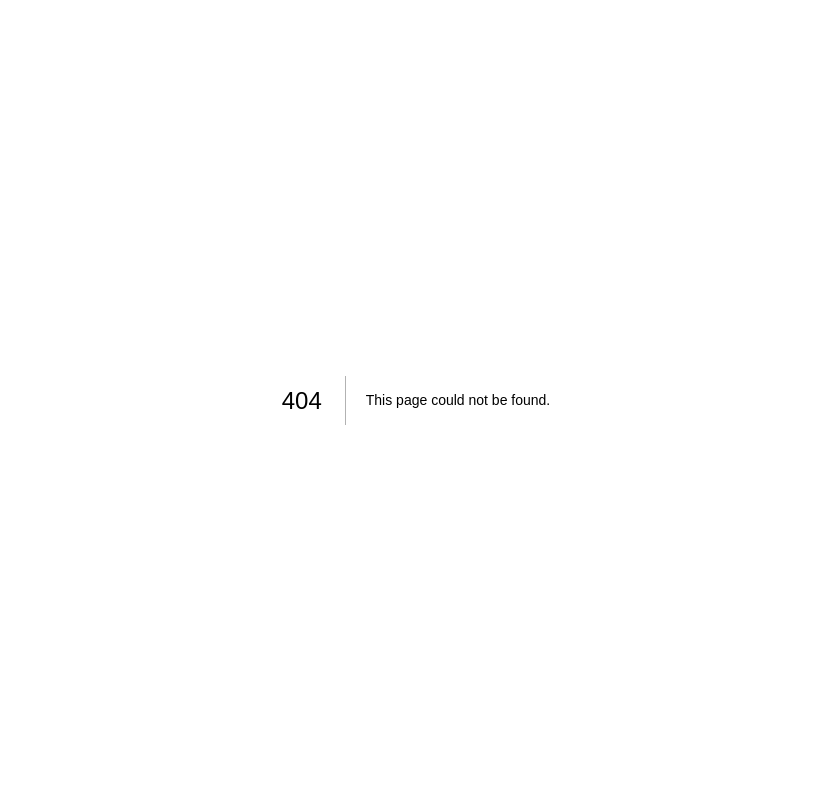
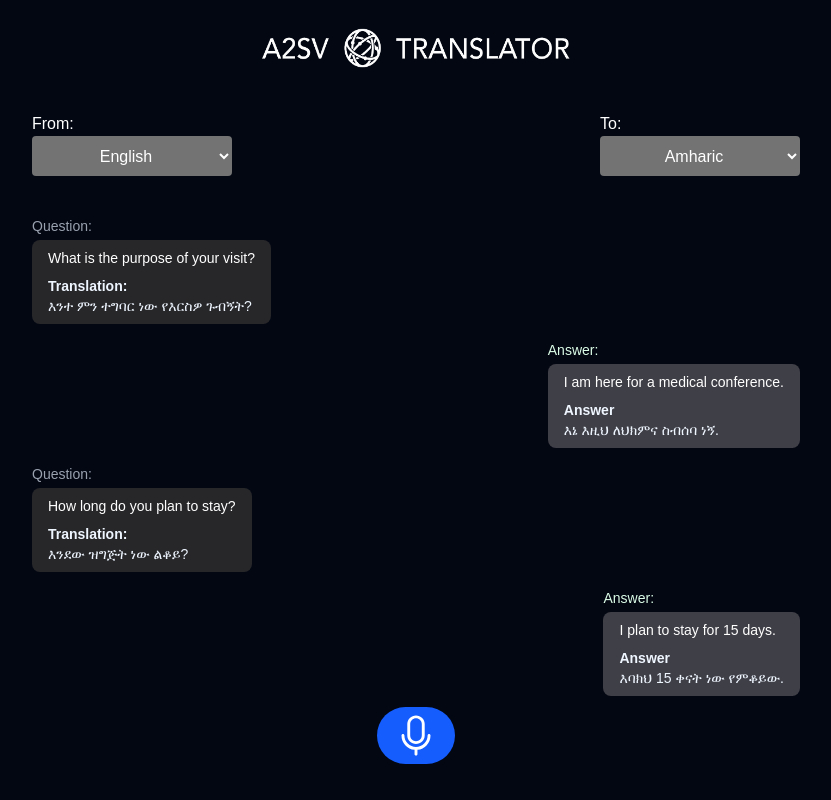
Before and after one commit to A2SV/A2SV-2025-Internship-Pass-Me, a Next.js app in the folder web/: page /chat in a window 1280 px wide. Before the commit this address had no page. Shown: the whole page, without its empty margins (224-1055 px from the left). Built offline with nearby package versions, Linux system fonts and the light colour scheme; a web font is replaced by a local one.

Commit message:
feat: Add chat ui

```diff
--- /dev/null
+++ b/web/src/app/chat/page.tsx
@@ -0,0 +1,9 @@
+import ChatPage from "@/app/components/chatpage/ChatPage";
+
+export default async function Page() {
+  return (
+    <>
+      <ChatPage />
+    </>
+  )
+}
--- /dev/null
+++ b/web/src/app/components/chatpage/ChatBubble.tsx
@@ -0,0 +1,60 @@
+import React from 'react'
+
+interface ChatItem {
+  role: 'question' | 'answer'
+  text: string
+  translation?: string
+  transliteration?: string
+}
+
+interface ChatBubbleProps {
+  chatItem: ChatItem
+}
+
+const ChatBubble: React.FC<ChatBubbleProps> = ({ chatItem }: {chatItem: ChatItem}) => {
+  const isQuestion = chatItem.role === 'question'
+
+  return (
+    <div
+      className={`
+        flex flex-col max-w-md
+        ${isQuestion ? 'self-start' : 'self-end'}
+      `}
+    >
+      {/* Label: Question / Answer */}
+      <span
+        className={`
+          text-sm mb-1
+          ${isQuestion ? 'text-gray-400' : 'text-green-100'}
+        `}
+      >
+        {isQuestion ? 'Question:' : 'Answer:'}
+      </span>
+
+      {/* Main Bubble */}
+      <div
+        className={`
+          rounded-lg px-4 py-2
+          ${isQuestion ? 'bg-zinc-800' : 'bg-zinc-700'}
+          text-sm
+        `}
+      >
+        <p className="whitespace-pre-wrap">{chatItem.text}</p>
+        {isQuestion && chatItem.translation && (
+          <div className="mt-2 text-blue-50">
+            <strong>Translation:</strong>
+            <p>{chatItem.translation}</p>
+          </div>
+        )}
+        {!isQuestion && chatItem.transliteration && (
+          <p className="mt-2 text-blue-50">
+            <strong>Answer</strong>
+            <p>{chatItem.transliteration}</p>
+          </p>
+        )}
+      </div>
+    </div>
+  )
+}
+
+export default ChatBubble
--- /dev/null
+++ b/web/src/app/components/chatpage/ChatPage.tsx
@@ -0,0 +1,65 @@
+'use client'
+import { useState } from 'react'
+import LanguageSelector from '@/app/components/chatpage/LanguageSelector'
+import ChatBubble from '@/app/components/chatpage/ChatBubble'
+import Image from 'next/image'
+
+export default function ChatPage() {
+  // Mock chat data
+  const [chatData, setChatData] = useState([
+    {
+      role: 'question',
+      text: 'What is the purpose of your visit?',
+      translation: 'እንተ ምን ተግባር ነው የእርስዎ ጉብኝት?',
+    },
+    {
+      role: 'answer',
+      text: 'I am here for a medical conference.',
+      transliteration: 'እኔ እዚህ ለህክምና ስብሰባ ነኝ.',
+    },
+    {
+      role: 'question',
+      text: 'How long do you plan to stay?',
+      translation: 'እንደው ዝግጅት ነው ልቆይ?',
+    },
+    {
+      role: 'answer',
+      text: 'I plan to stay for 15 days.',
+      transliteration: 'እባክህ 15 ቀናት ነው የምቆይው.',
+    },
+  ])
+
+  return (
+    <div className="realtive flex flex-col min-h-screen bg-gray-950 text-white">
+      <header className="flex items-center justify-center py-4 px-0">
+        <Image
+          src="/banner.png"
+          alt="A2SV Translator Banner"
+          width={200}
+          height={50}
+          className="min-w-70 md:w-83 h-16 object-fit"
+          priority
+        />
+      </header>
+      <main className="flex-grow px-6 py-4 overflow-auto">
+        <div className="max-w-3xl mx-auto flex justify-between mb-10">
+          <LanguageSelector label="From" initialLanguage="English" />
+          <LanguageSelector label="To" initialLanguage="Amharic" />
+        </div>
+        <div className="max-w-3xl mx-auto flex flex-col space-y-4">
+          {chatData.map((chatItem, index) => (
+            <ChatBubble key={index} chatItem={chatItem} />
+          ))}
+        </div>
+      </main>
+
+      <footer className="fixed bottom-5 p-4 flex justify-center items-center w-full">
+        <button
+          className="flex items-center justify-center bg-blue-600 hover:bg-blue-700 text-white rounded-full px-6 py-2 focus:outline-none transition"
+        >
+          <Image src="/mic.svg" alt="Mic" height={30} width={30} />
+        </button>
+      </footer>
+    </div>
+  )
+}
--- /dev/null
+++ b/web/src/app/components/chatpage/LanguageSelector.tsx
@@ -0,0 +1,29 @@
+import React, { useState } from 'react'
+
+interface LanguageSelectorProps {
+  label: string
+  initialLanguage: string
+}
+
+const LanguageSelector: React.FC<LanguageSelectorProps> = ({
+  label,
+  initialLanguage,
+}) => {
+  const [language, setLanguage] = useState(initialLanguage)
+
+  return (
+    <div className="flex flex-col items-center space-x-2">
+      <div className="self-start">{label}:</div>
+      <select
+        className="bg-neutral-500 text-white rounded min-w-30 md:min-w-50 max-w-50 h-10 text-center"
+        value={language}
+        onChange={(e) => setLanguage(e.target.value)}
+      >
+        <option value="English">English</option>
+        <option value="Amharic">Amharic</option>
+      </select>
+    </div>
+  )
+}
+
+export default LanguageSelector
```
Also changed, not shown: web/public/mic.svg (added).
